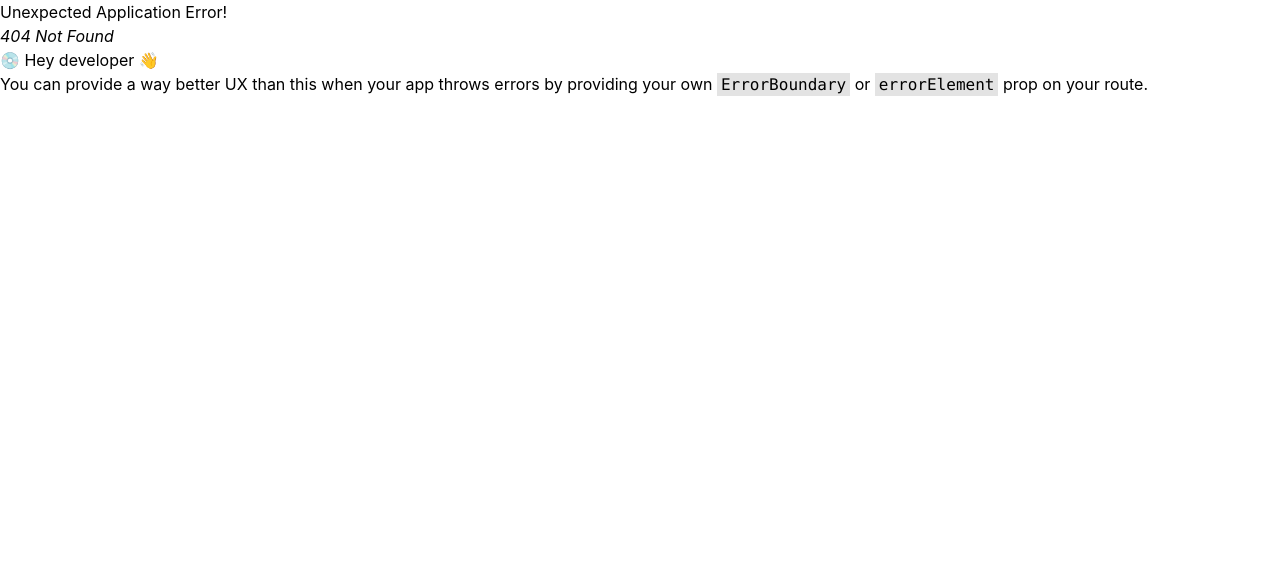
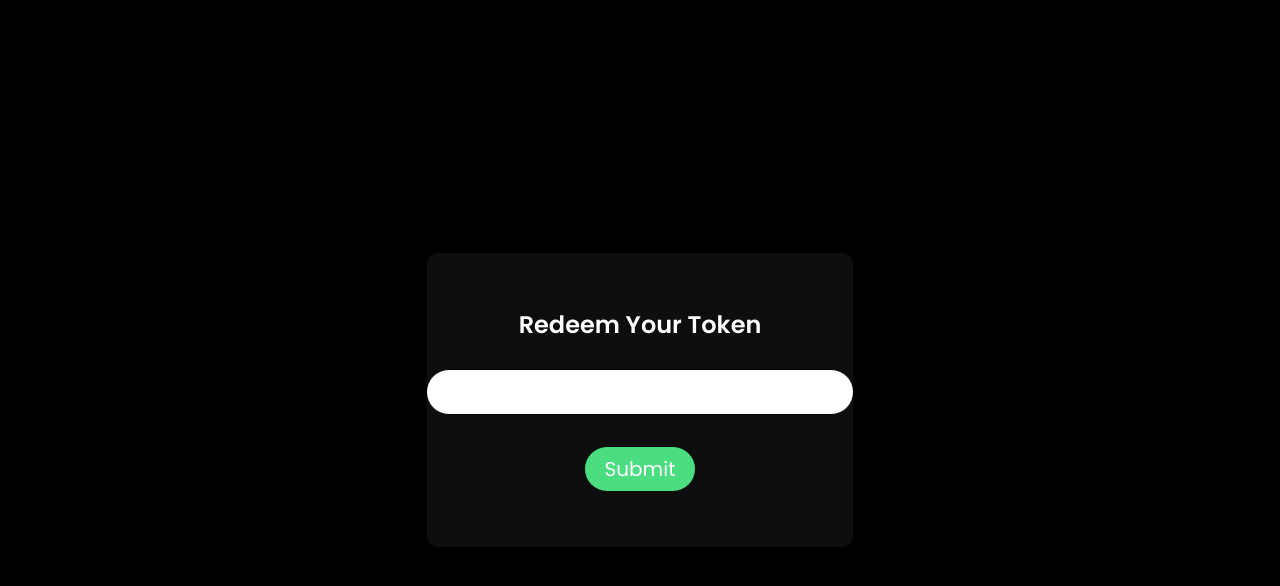
Before and after one commit to briankheng/IF3110-SPA-FE, a React (Vite) app: page /redeem-token in a window 1280 px wide. Before the commit this address had no page. Shown: the top 586 px of the page. Built offline with nearby package versions, Linux system fonts and the light colour scheme.

Commit message:
feat: redeem token page fe

```diff
--- /dev/null
+++ b/src/pages/RedeemToken/RedeemToken copy.tsx
@@ -0,0 +1,19 @@
+function RedeemToken() {
+    return (
+        <div className="bg-black h-screen w-screen flex flex-col justify-center items-center">
+            <div className="flex flex-col justify-center items-center gap-3 bg-white w-1/3 overflow-y-auto px-20 py-16 rounded-xl text-black text-lg font-poppins">
+                <p className="text-center font-semibold">Redeem Your Token</p>
+                {/* Token Input Field */}
+                <input
+                    type="text"
+                    className="border border-black rounded-3xl focus:border-light-blue px-5 py-2"
+                />
+
+                {/* Redeem Button */}
+                <button className="w-fit bg-green-400 hover:bg-green-300 px-5 py-2 rounded-3xl mt-5">Submit</button>
+            </div>
+        </div>
+    );
+}
+
+export default RedeemToken;
--- /dev/null
+++ b/src/pages/RedeemToken/index.tsx
@@ -0,0 +1,36 @@
+import { useState } from "react";
+import { Link } from "react-router-dom";
+
+function RedeemToken() {
+    const [isRedeemSuccess, setIsRedeemSuccess] = useState(false);
+
+    return (
+        <div className="bg-black h-screen xl:w-screen flex flex-col justify-center items-center">
+            <div className="flex flex-col justify-center items-center gap-3 bg-light-gray w-5/6 md:w-1/2 xl:w-1/3 overflow-y-auto px-2 py-10 xl:px-6 xl:py-14 rounded-xl text-white text-sm md:text-lg xl:text-xl font-poppins">
+                <p className="text-center font-semibold text-lg md:text-xl xl:text-2xl">Redeem Your Token</p>
+                {/* Token Input Field */}
+                <input
+                    type="text"
+                    className="border border-black rounded-3xl px-5 py-2 text-black mt-4"
+                />
+
+                {/* Redeem Button */}
+                <button className="w-fit bg-green-400 hover:bg-green-300 px-5 py-2 rounded-3xl mt-5" onClick={() => setIsRedeemSuccess(true)}>Submit</button>
+            </div>
+
+            {/* Success Modal */}
+            {isRedeemSuccess && (
+                <div className="fixed inset-0 bg-black bg-opacity-25 flex items-center justify-center mb-20">
+                    <div className="flex flex-col justify-center items-center px-6 pt-4 pb-12 md:px-8 md:pt-6 md:pb-14 xl:px-10 xl:pt-8 xl:pb-16 border border-lime-400 bg-light-gray rounded-lg text-white font-poppins space-y-4">
+                        {/* Redirect to Login Page */}
+                        <Link to="/login" className="self-end text-lg md:text-xl xl:text-2xl">x</Link>
+                        <p className="text-base md:text-lg xl:text-xl font-semibold">CONGRATULATIONS!</p>
+                        <p className="text-sm md:text-base xl:text-lg text-center">Your token has been successfully redeemed!</p>
+                    </div>
+                </div>
+            )}
+        </div>
+    );
+}
+
+export default RedeemToken;
--- a/src/pages/index.ts
+++ b/src/pages/index.ts
@@ -1,5 +1,6 @@
 import Login from "./Login";
 import Signup from "./Signup";
+import RedeemToken from "./RedeemToken";
 import AlbumDetail from "./AlbumDetail";
 
-export { Login, Signup, AlbumDetail };
+export { Login, Signup, AlbumDetail, RedeemToken };
--- a/src/routes/index.tsx
+++ b/src/routes/index.tsx
@@ -1,5 +1,5 @@
 import { Outlet, RouteObject, createBrowserRouter } from "react-router-dom";
-import { AlbumDetail, Login, Signup } from "../pages";
+import { AlbumDetail, Login, Signup, RedeemToken } from "../pages";
 import { ProtectedRoute } from "../components";
 import { AuthProvider } from "../contexts/AuthContext";
 
@@ -36,6 +36,10 @@ const routes: RouteObject[] = [
           </ProtectedRoute>
         ),
       },
+      {
+        path: "/redeem-token",
+        element: <RedeemToken  />,
+      },
     ],
   },
 ];
```
